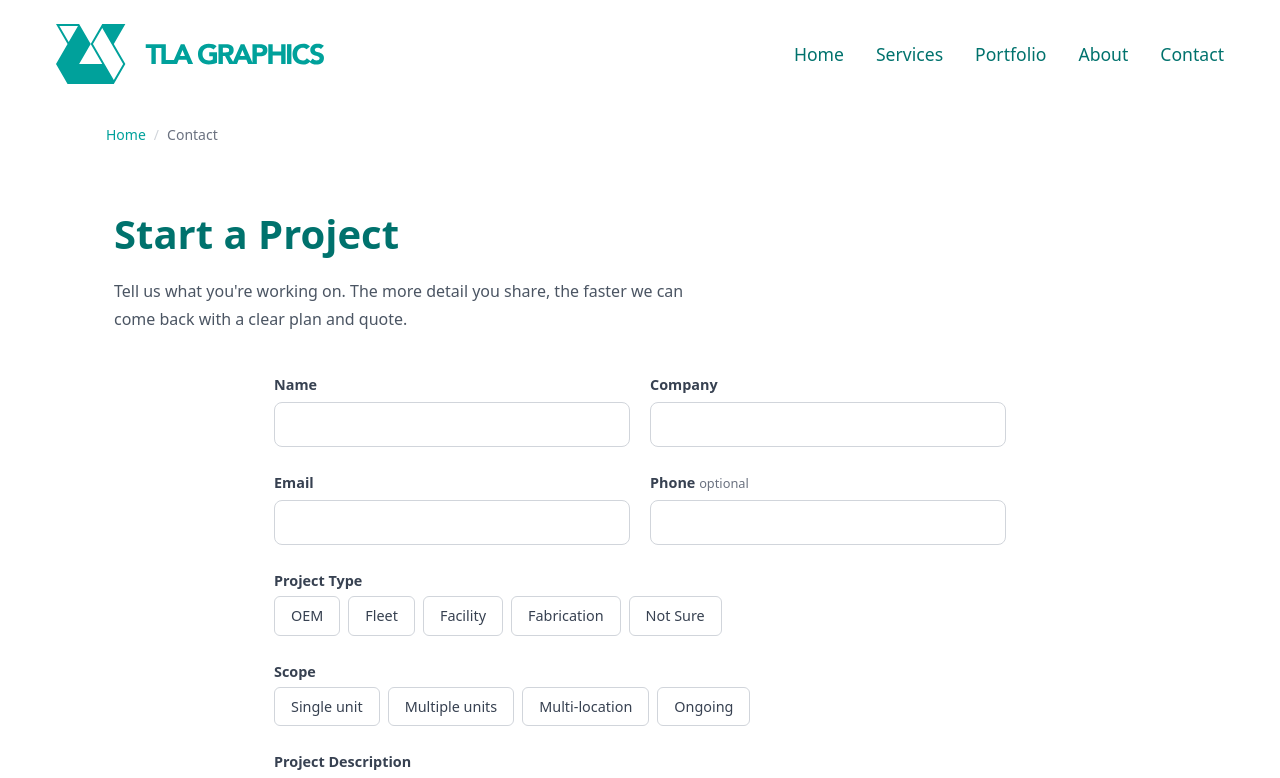
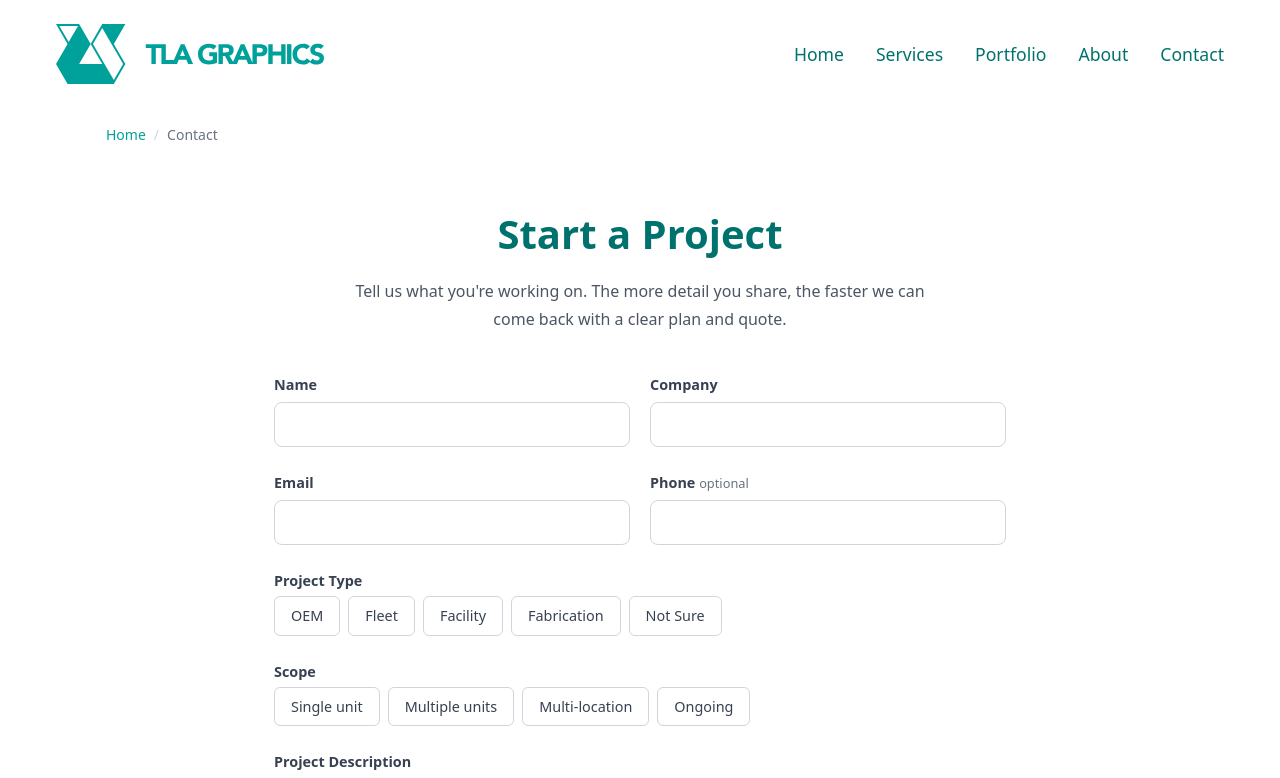
Before and after one commit to tlajack/2026-tlagraphics, a Next.js app: page /contact in a window 1280 px wide. Shown: the top 778 px of the page. Built offline with nearby package versions, Linux system fonts and the light colour scheme.

Commit message:
update alias

```diff
--- a/app/contact/page.module.css
+++ b/app/contact/page.module.css
@@ -2,6 +2,7 @@
   max-width: var(--max-width);
   margin: 0 auto;
   padding: 2.5rem 1.5rem 0;
+  text-align: center;
 }
 
 .title {
@@ -15,6 +16,7 @@
   color: var(--gray-600);
   max-width: 580px;
   line-height: 1.7;
+  margin: 0 auto;
 }
 
 .formSection {
--- a/app/lib/metadata.ts
+++ b/app/lib/metadata.ts
@@ -1,4 +1,4 @@
-export const BASE_URL = "https://www.tlagraphics.ca";
+export const BASE_URL = "https://tlagraphics.ca";
 
 export const SITE_NAME = "TLA Graphics";
 
```
Also changed, not shown: 1 other file (tests, documents, lock files or other folders).
